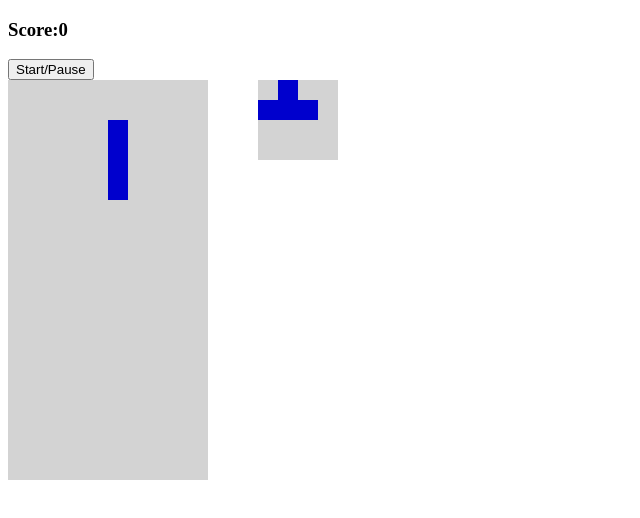
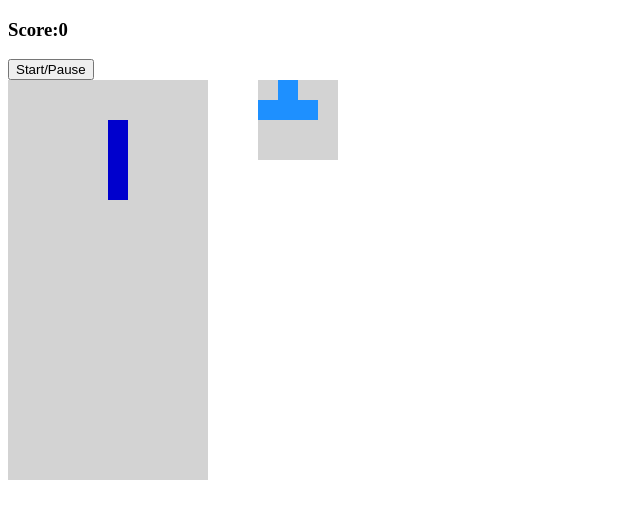
Before and after one commit to cobaltclaudia/javascriptTetris, a plain HTML site: page index.html in a window 1280 px wide. Both pictures are taken after a click on the button "Start/Pause". Shown: the whole page, without its empty margins (0-640 px from the left). Drawn offline with Linux system fonts and the light colour scheme.

Commit message:
Update colors

```diff
--- a/style.css
+++ b/style.css
@@ -16,7 +16,7 @@
 }
 
 .tetromino {
-    background-color: mediumblue;
+    background-color: blue;
 }
 
 .mini-grid {
--- a/tetris.js
+++ b/tetris.js
@@ -7,8 +7,13 @@ document.addEventListener('DOMContentLoaded', () => {
     let nextRandom = 0;
     let timerId;
     let score = 0;
-
-    console.log(squares);
+    const colors = [
+        'royalblue', //L
+        'cornflowerblue', //Z
+        'dodgerblue', //T
+        'skyblue', //O
+        'mediumblue' //I
+    ]
 
     // the tetrominoes
     const tetrominoL = [
@@ -43,22 +48,19 @@ document.addEventListener('DOMContentLoaded', () => {
     ];
 
     const theTetrominoes = [tetrominoL, tetrominoZ, tetrominoT, tetrominoO, tetrominoI];
-
     let currentPosition = 4;
     let currentRotation = 0;
 
     // randomly select a tetromino with first rotation
     let random = Math.floor(Math.random() * theTetrominoes.length);
-    console.log(random);
-    console.log(currentRotation);
     let current = theTetrominoes[random][currentRotation];
-
-    console.log(theTetrominoes[0][0]);
 
     // draw the tetromino
     function draw() {
         current.forEach(index => {
             squares[currentPosition + index].classList.add('tetromino');
+            squares[currentPosition + index].style.backgroundColor = colors[random];
+
         });
     }
 
@@ -66,11 +68,10 @@ document.addEventListener('DOMContentLoaded', () => {
     function undraw() {
         current.forEach(index => {
             squares[currentPosition + index].classList.remove('tetromino');
+            squares[currentPosition + index].style.backgroundColor = '';
         });
     }
 
-    // make the tetromino move down every second
-//    timerId = setInterval(moveDown, 1000);
 
     // assign function to keycodes
     function control(e) {
@@ -147,11 +148,10 @@ document.addEventListener('DOMContentLoaded', () => {
         draw();
     }
 
-
     // show next tetromino in minigrid
     const displaySquares = document.querySelectorAll('.mini-grid div');
     const displayWidth = 4;
-    let displayIndex = 0;
+    const displayIndex = 0;
 
     // the tetromino without rotation
     const upNextTetrominoes = [
@@ -162,18 +162,17 @@ document.addEventListener('DOMContentLoaded', () => {
         [1, displayWidth + 1, displayWidth * 2 + 1, displayWidth * 3 + 1] //tetrominoI
     ]
 
-
     // display the shape in minigrid
     function displayShape() {
         displaySquares.forEach(square => {
-            // remove trace of tetromino
             square.classList.remove('tetromino');
-            upNextTetrominoes[nextRandom].forEach(index => {
-                displaySquares[displayIndex + index].classList.add('tetromino');
-            })
+            square.style.backgroundColor = '';
+        })
+        upNextTetrominoes[nextRandom].forEach(index => {
+            displaySquares[displayIndex + index].classList.add('tetromino');
+            displaySquares[displayIndex + index].style.backgroundColor = colors[nextRandom];
         })
     }
-
 
     // add functionality to start/pause button
     startButton.addEventListener('click', () => {
@@ -188,17 +187,17 @@ document.addEventListener('DOMContentLoaded', () => {
         }
     })
 
-
     // add score
     function addScore() {
         for (let i = 0; i < 199; i += width) {
-            const row = [i, i+1, i+2, i+3, i+4, i+5, i+6, i+7, i+8, i+9];
-            if (row.every(index => squares[index].classList.contains('taken'))){
+            const row = [i, i + 1, i + 2, i + 3, i + 4, i + 5, i + 6, i + 7, i + 8, i + 9];
+            if (row.every(index => squares[index].classList.contains('taken'))) {
                 score += 10;
                 scoreDisplay.innerHTML = score;
                 row.forEach(index => {
                     squares[index].classList.remove('taken');
                     squares[index].classList.remove('tetromino');
+                    squares[index].style.backgroundColor = '';
                 })
                 const squaresRemoved = squares.splice(i, width);
                 squares = squaresRemoved.concat(squares);
@@ -207,14 +206,12 @@ document.addEventListener('DOMContentLoaded', () => {
         }
     }
 
-
     // game over
-    function gameOver(){
-        if (current.some(index => squares[currentPosition +index].classList.contains('taken'))){
+    function gameOver() {
+        if (current.some(index => squares[currentPosition + index].classList.contains('taken'))) {
             scoreDisplay.innerHTML = 'end';
             clearInterval(timerId);
         }
     }
 
-
 })// addEventListener brackets
```
